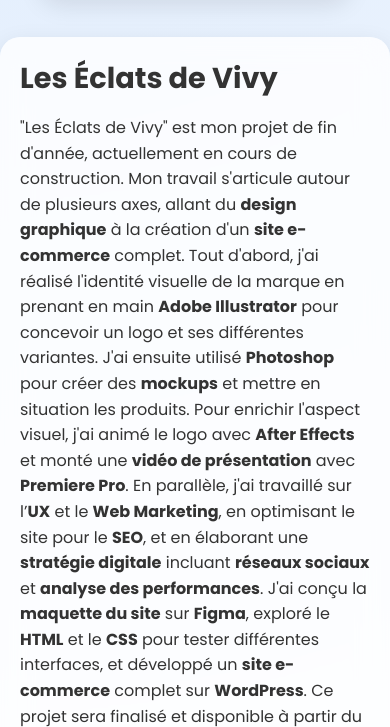
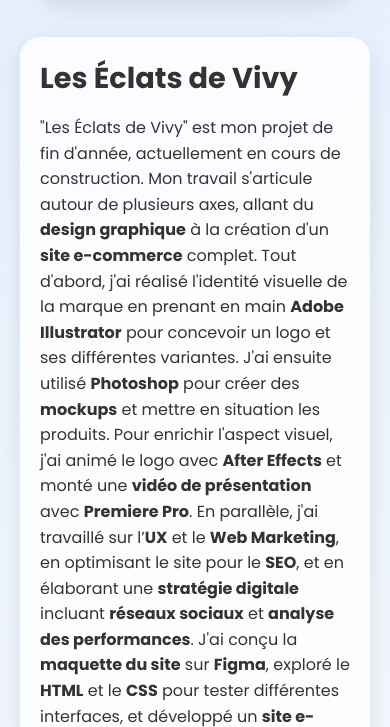
Before and after one commit to QuentinUxUi/Portfolio, a plain HTML site: page projet1.html in a window 390 px wide. Shown: the part 577-1304 px from the top of the page. Drawn offline with Linux system fonts and the light colour scheme.

Commit message:
Mise à jour du portfolio

```diff
--- a/styles.css
+++ b/styles.css
@@ -339,6 +339,7 @@ body::before {
     .footer { padding: 15px; }
     .social-icons { gap: 10px; }
     .icon img { width: 26px; height: 26px; }
+    .description{ margin-left: 20px;margin-right: 20px;}
     .project-card { width: 100%; }
     .intro { height: auto; margin-top: 100px; }
     .card::before { top: -70px; height: 120px; width: 120px; }
```
